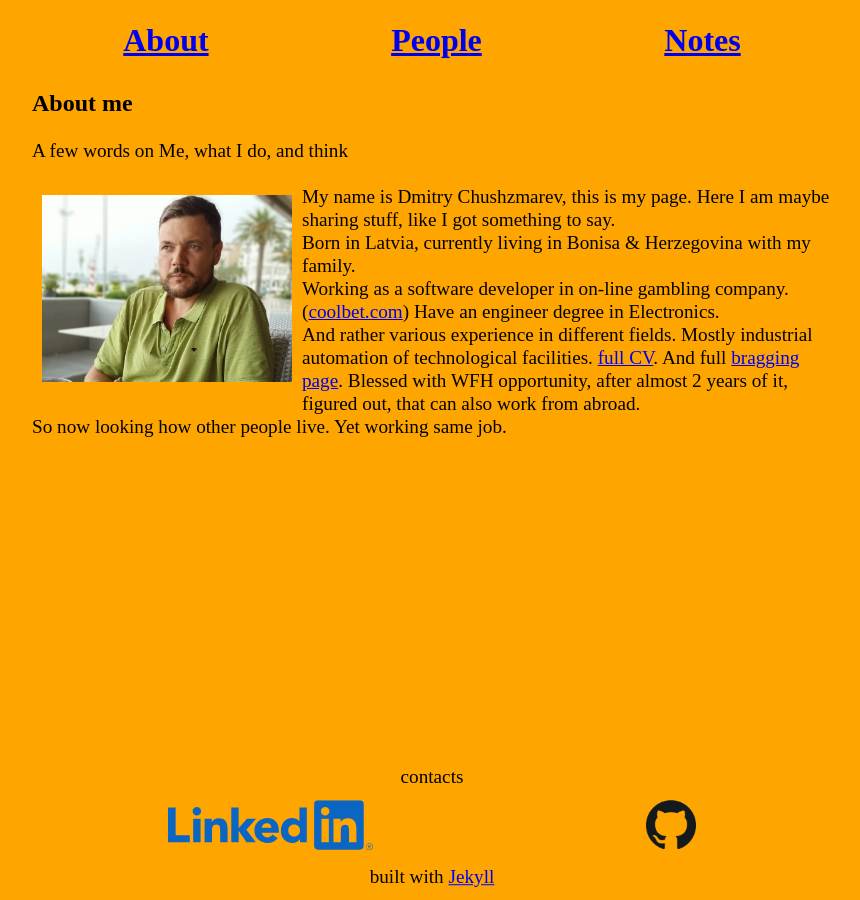
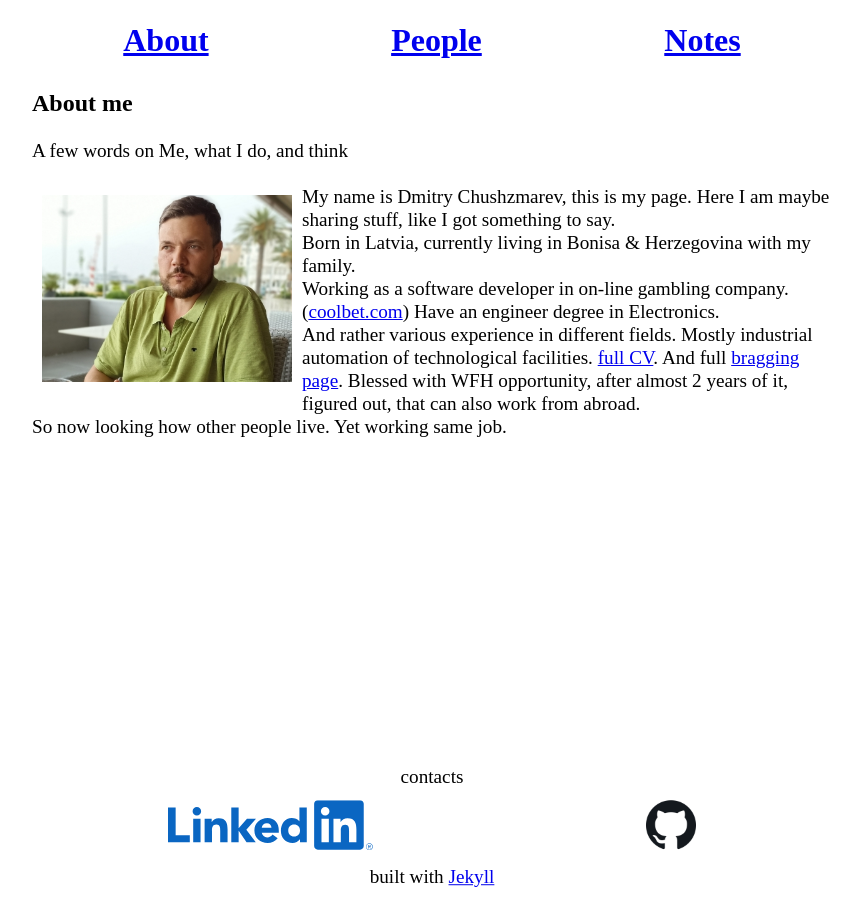
Before and after one commit to DmitryAlCh/mypage, a Jekyll site: the page built from index.md, in a window 1280 px wide. Shown: the whole page, without its empty margins (208-1068 px from the left). Built offline with Jekyll 4.4.1, drawn with Linux system fonts in a browser that asks for light colours.

Commit message:
removed debug-cloring of background

```diff
--- a/_layouts/default.html
+++ b/_layouts/default.html
@@ -6,7 +6,7 @@
     <meta name="google-site-verification" content="MqaoFaFtMzLCJdFn64uVjF2sRuKKL9H-q4rgnXfwDJQ" />
     <meta name="viewport" content="width=device-width, initial-scale=1.0">
     <title>{{ page.title }}</title>
-    <link rel="stylesheet" href="/assets/css/main.css?20221126">
+    <link rel="stylesheet" href="/assets/css/main.css?20221127">
   </head>
   <body>
     {% include navigation.html %}
--- a/_layouts/post.html
+++ b/_layouts/post.html
@@ -5,7 +5,7 @@
     <meta name="google-site-verification" content="MqaoFaFtMzLCJdFn64uVjF2sRuKKL9H-q4rgnXfwDJQ" />
     <meta name="viewport" content="width=device-width, initial-scale=1.0">
     <title>{{ page.title }}</title>
-    <link rel="stylesheet" href="/assets/css/main.css?20221126">
+    <link rel="stylesheet" href="/assets/css/main.css?20221127">
   </head>
   <body>
     {% include navigation.html %}
--- a/assets/css/main.css
+++ b/assets/css/main.css
@@ -2,7 +2,6 @@ html, body {
     height: 100%;
     width: 100%;
     margin: 0;
-    background-color: orange;
 }
 body > footer {
     position: sticky;
@@ -134,9 +133,6 @@ pre code {
     color: grey;
 }
 @media (max-width: 1000px) {
-    body {
-        background-color: cyan;
-    }
     .vertical-container {
         padding-left: 20px;
         padding-right: 20px;
```
